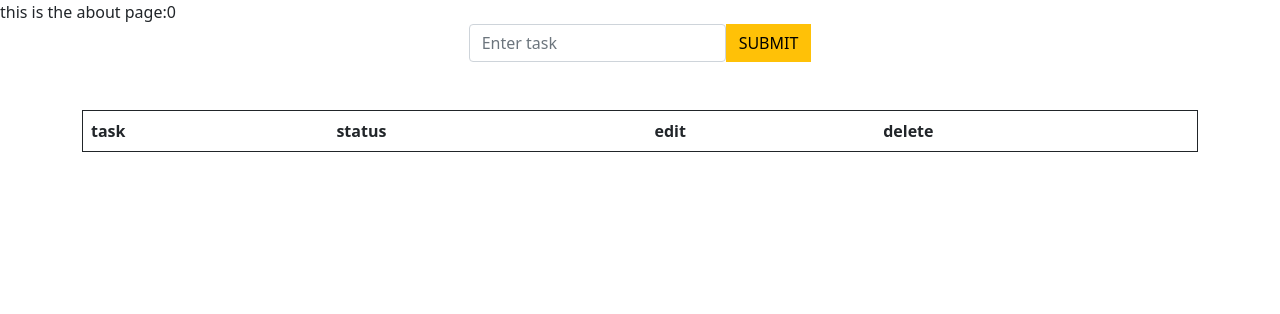
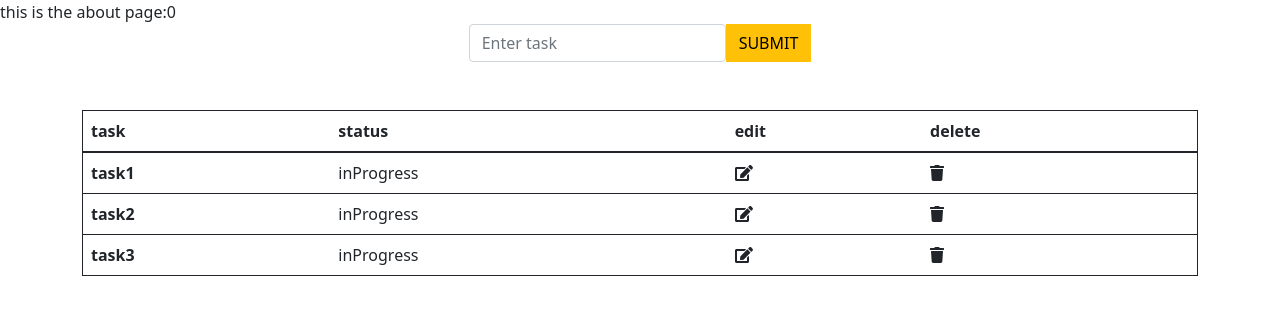
Before and after one commit to ernestromen/reacr-redux-todo-list, a React (Create React App) app: page /about in a window 1280 px wide. Shown: the top 314 px of the page. Built offline with nearby package versions, Linux system fonts and the light colour scheme.

Commit message:
added editForm

```diff
--- a/src/components/about.js
+++ b/src/components/about.js
@@ -2,45 +2,74 @@ import React from 'react';
 import {useSelector} from 'react-redux';
 import '@fortawesome/fontawesome-free/js/all.js';
 import { useState,useEffect,useRef } from 'react';
+import EditForm from './editForm';
 const { v4: uuidv4 } = require('uuid');
 
 
 const About=(prop)=> {
 ///======Shows status of the task ===========
-const [status,setStatus] = useState([
-'Completed',
-'In progress',
 
-]);
 
 const [formInput,setFormInput] = useState([]);
-
+const [showForm,setShowForm] = useState(false);
 const [tasks,setTasks] = useState([
-//   {
-//     id:0,
-//     taskName:'eat a bunch of bananas1',
-// taskStatus:{
-//   completed:true,
-//   inProgress:false
-// }
-// },
-// {
-//   id:1,
-//   taskName:'eat a bunch of bananas2',
-// taskStatus:{
-//   completed:true,
-//   inProgress:false
-// }
-// },
-
+  {
+    id:1,
+    taskName:'task1',
+    taskStatus:{
+      completed:false,
+      inProgress:true
+    }
+  },
+    {
+      id:2,
+      taskName:'task2',
+      taskStatus:{
+        completed:false,
+        inProgress:true
+      }
+    },
+      {
+        id:3,
+        taskName:'task3',
+        taskStatus:{
+          completed:false,
+          inProgress:true
+        }
+      }
 
 ]);
 
 
 const [input,setInputs]= useState([]);
 
-const handleTaskForm = (e) =>{
+const editTask = (e)=>{
   e.preventDefault();
+
+  const target = e.target.parentNode.parentNode.parentNode.id;
+console.log(target,'target');
+
+setShowForm(true);
+
+}
+
+
+
+const deleteTask = (e) =>{
+  e.preventDefault();
+const target = e.target.parentNode.parentNode.parentNode.id;
+
+let mapped = tasks.filter(e=>{
+if(e.id !==parseInt(target) ){
+ return true;
+}else{
+  return false;
+}
+});
+
+
+
+  setTasks(mapped);
 
 
 }
@@ -54,8 +83,10 @@ e.preventDefault();
 
 
 
+let newId =tasks.length+1;
+
 let ob = {
-id:uuidv4(),
+id:newId,
 taskName:formInput,
 taskStatus:{
   completed:false,
@@ -70,12 +101,11 @@ setTasks(prev=>[...prev,...[ob]]);
 
 const changeStatus = (e) =>{
   //id from node
-  const target = e.target.id.split('id')[1];
+  const target = e.target.parentNode.id;
   //One of the state objects
 
 let mapped = tasks.map(el=>{
-;
-return el.id=== (target) ? {...el,taskStatus:{completed:!el.taskStatus.completed,inProgress:!el.taskStatus.progress}}: {...el};
+return el.id=== parseInt(target) ? {...el,taskStatus:{completed:!el.taskStatus.completed,inProgress:!el.taskStatus.progress}}: {...el};
 
   });
 
@@ -94,11 +124,12 @@ useEffect(() => {
 
 
 const list = tasks.map((e,i)=>{
-  return <tr  key={i}>
+ let id=i;
+  return <tr id={id+1}  key={uuidv4()} >
       <th   scope="row">{tasks[i].taskName}</th>
-    <td id={`id${tasks[i].id}`} onClick={changeStatus} >{tasks[i].taskStatus.completed ? 'completed' : 'inProgress'}</td>
-    <td><i className="fas fa-edit"></i></td>
-      <td><i className="fas fa-trash"></i></td>
+    <td  onClick={changeStatus} >{tasks[i].taskStatus.completed ? 'completed' : 'inProgress'}</td>
+    <td onClick={editTask}><i  className="fas fa-edit"></i></td>
+      <td onClick={deleteTask}><i className="fas fa-trash"></i></td>
        </tr>
 
 
@@ -120,6 +151,7 @@ const list = tasks.map((e,i)=>{
         <button  type="submit" className="btn btn-warning rounded-0">SUBMIT</button>
 
 </form>
+
 </div>
 </div>
         <table className="table border border-dark">
@@ -142,6 +174,8 @@ const list = tasks.map((e,i)=>{
 
 
 </table>
+{showForm ? <EditForm/>:''}
+
 </div>
 
 
--- /dev/null
+++ b/src/components/editForm.js
@@ -0,0 +1,49 @@
+import React from 'react'
+
+const EditForm = () => {
+    return (
+        <div >
+        <form  className="Form">
+        <input type="hidden"/>
+
+          <label>
+            Title:<br/>
+            <input
+             type="text"
+              name="Title"
+              /><br/>
+          </label>
+         <br/>
+          <label>
+          Price:<br/>
+            <input
+             type="number"
+              name="Price"
+              /><br/>
+          </label>
+          <br/>
+          <br/>
+          <label>
+          Description:<br/>
+            <textarea
+             type="text"
+              name="Description"
+              /><br/>
+
+          </label>
+          <br/>
+          <label>
+          imageUrl:<br/>
+            <input
+             type="text"
+              name="imageUrl"
+              /><br/>
+          </label>
+          <input type="submit" value="Submit" /><br/>
+          <button type="button" className="Cancel">Cancel</button>
+        </form>
+        </div>
+    )
+}
+
+export default EditForm
```
